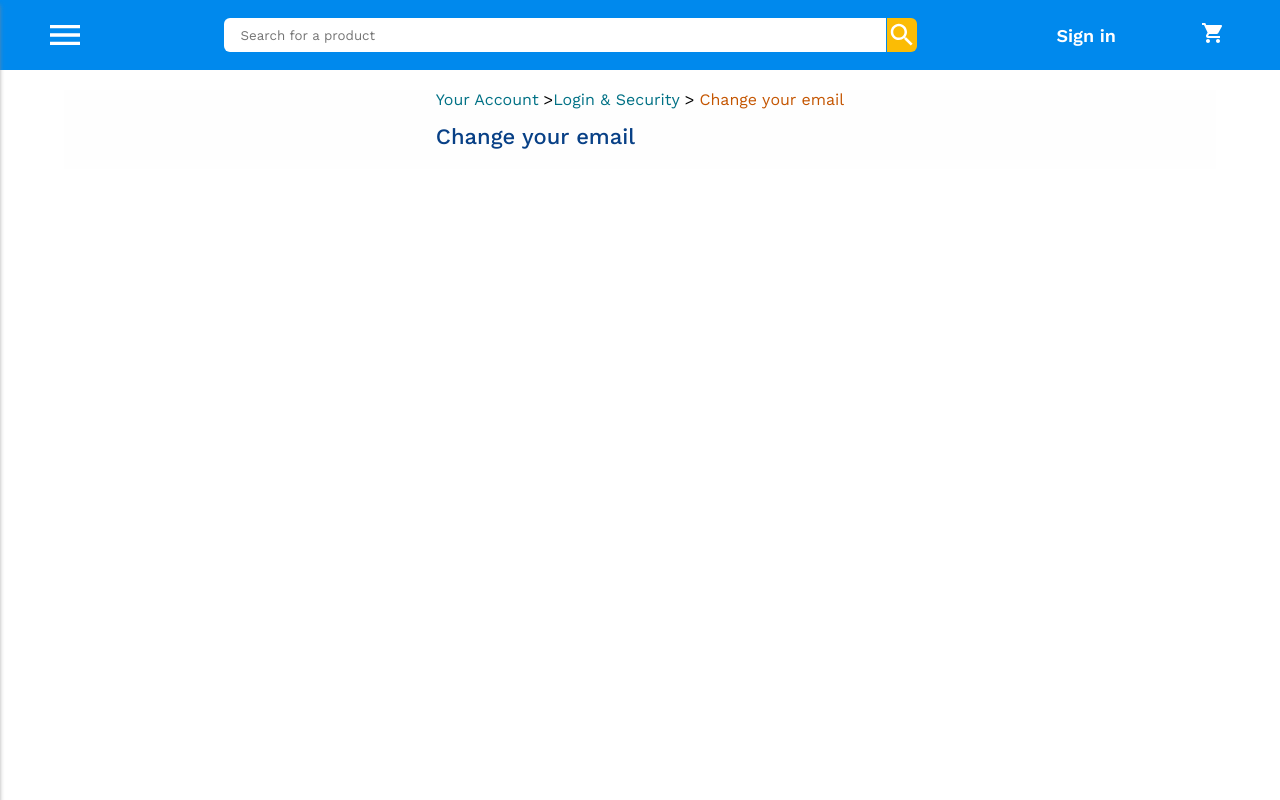
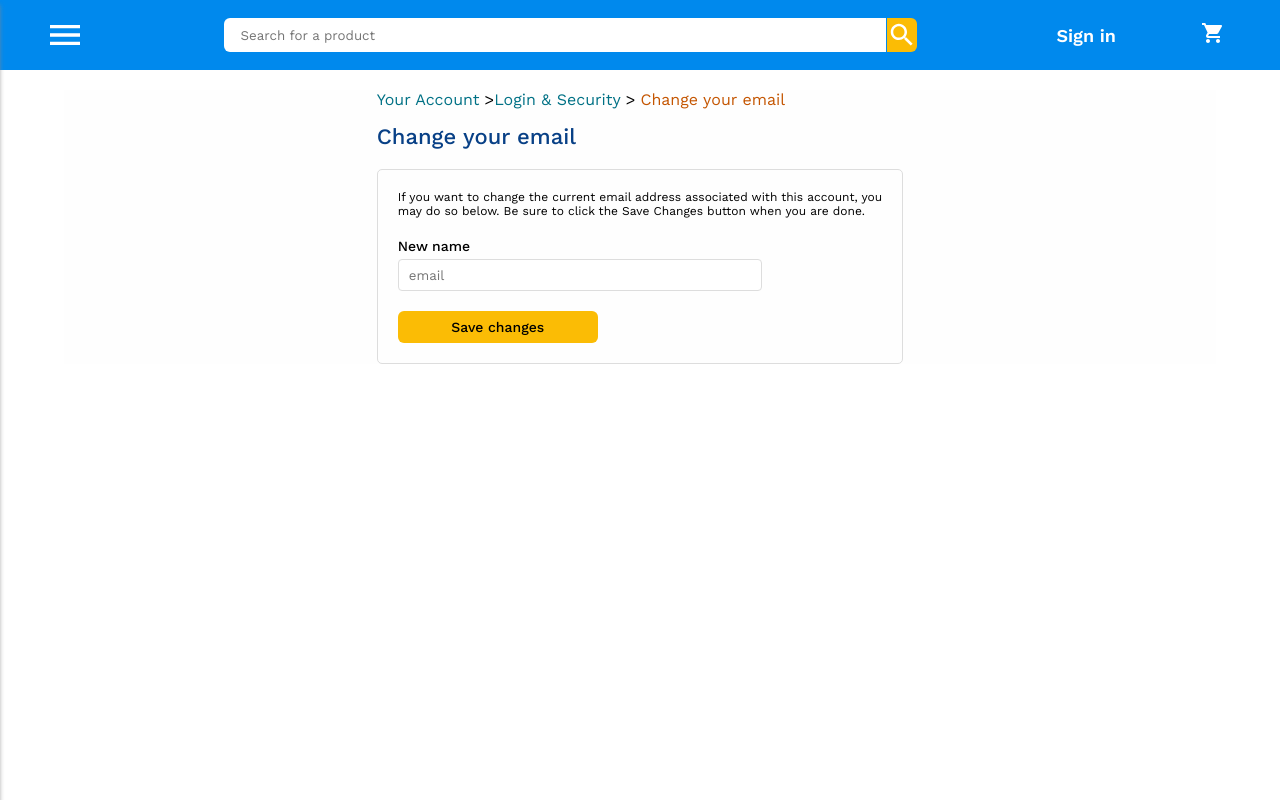
Before and after one commit to peterbeeshop/pbee-tech-frontend-, a React (Create React App) app: page /account/security/change-email in a window 1280 px wide. Built offline with nearby package versions, Linux system fonts and the light colour scheme.

Commit message:
worked on all the security screens

```diff
--- a/src/pages/account/address/create-address/index.tsx
+++ b/src/pages/account/address/create-address/index.tsx
@@ -1,4 +1,4 @@
-import { Link, useNavigate, redirect } from 'react-router-dom'
+import { Link, useNavigate } from 'react-router-dom'
 import styles from './index.module.scss'
 
 const CreateAddress = () => {
--- a/src/pages/account/security/change-email/index.module.scss
+++ b/src/pages/account/security/change-email/index.module.scss
@@ -8,5 +8,52 @@
 
     .container {
         width: fit-content;
+
+
+        .content {
+            border: 1px solid $hairline-color;
+            padding: 20px;
+            border-radius: 5px;
+            p {
+                font-size: 12px;
+                font-weight: 400;
+            }
+
+            input {
+                width: 350px;
+                height: 28px;
+                border-radius: 4px;
+                border: 1px solid $hairline-color;
+                padding-left: 10px;
+
+                &:focus {
+                    outline: none;
+                    border-color: $primary-color;
+
+                }
+            }
+
+            h6 {
+                margin: 20px 0 5px 0;
+                font-size: 14px;
+                font-weight: 500;
+            }
+
+            button {
+                background-color: $orange-background;
+                border: none;
+                width: 200px;
+                height: 32px;
+                border-radius: 6px;
+                font-weight: 500;
+                font-size: 14px;
+                cursor: pointer;
+                margin-top: 20px;
+
+                &:hover {
+                    background-color: $orange-background-hover;
+                }
+            }
+        }
     }
 }
--- a/src/pages/account/security/change-email/index.tsx
+++ b/src/pages/account/security/change-email/index.tsx
@@ -19,6 +19,19 @@ const ChangeEmail = () => {
           </div>
           <h5>Change your email</h5>
         </section>
+        <div className={styles.content}>
+          <p>
+            If you want to change the current email address associated with this
+            account, you <br />
+            may do so below. Be sure to click the Save Changes button when you
+            are done.
+          </p>
+          <div>
+            <h6>New name</h6>
+            <input type="text" placeholder="email" />
+          </div>
+          <button>Save changes</button>
+        </div>
       </div>
     </div>
   )
--- a/src/pages/account/security/change-name/index.module.scss
+++ b/src/pages/account/security/change-name/index.module.scss
@@ -13,7 +13,7 @@
             padding: 20px;
             border-radius: 5px;
             p {
-                font-size: 11px;
+                font-size: 12px;
                 font-weight: 400;
             }
 
--- a/src/pages/account/security/change-name/index.tsx
+++ b/src/pages/account/security/change-name/index.tsx
@@ -27,7 +27,7 @@ const ChangeName = () => {
           </p>
           <div>
             <h6>New name</h6>
-            <input type="text" placeholder="peter beeshop" />
+            <input type="text" placeholder="full name" />
           </div>
           <button>Save changes</button>
         </div>
--- a/src/pages/account/security/change-password/index.module.scss
+++ b/src/pages/account/security/change-password/index.module.scss
@@ -7,5 +7,52 @@
 
     .container {
         width: fit-content;
+
+        .content {
+            border: 1px solid $hairline-color;
+            padding: 20px;
+            border-radius: 5px;
+            p {
+                font-size: 12px;
+                font-weight: 400;
+            }
+
+            input {
+                width: 350px;
+                height: 28px;
+                border-radius: 4px;
+                border: 1px solid $hairline-color;
+                padding-left: 10px;
+                margin-bottom: 10px;
+
+                &:focus {
+                    outline: none;
+                    border-color: $primary-color;
+
+                }
+            }
+
+            h6 {
+                margin: 20px 0 5px 0;
+                font-size: 14px;
+                font-weight: 500;
+            }
+
+            button {
+                background-color: $orange-background;
+                border: none;
+                width: 200px;
+                height: 32px;
+                border-radius: 6px;
+                font-weight: 500;
+                font-size: 14px;
+                cursor: pointer;
+                margin-top: 20px;
+
+                &:hover {
+                    background-color: $orange-background-hover;
+                }
+            }
+        }
     }
 }
--- a/src/pages/account/security/change-password/index.tsx
+++ b/src/pages/account/security/change-password/index.tsx
@@ -19,6 +19,22 @@ const ChangePassword = () => {
           </div>
           <h5>Change your password</h5>
         </section>
+        <div className={styles.content}>
+          <p>Use the form below to change your password.</p>
+          <div>
+            <h6>Current Password</h6>
+            <input type="text" placeholder="current password" />
+          </div>
+          <div>
+            <h6>New Password</h6>
+            <input type="text" placeholder="Your new password" />
+          </div>
+          <div>
+            <h6>Confirm Password</h6>
+            <input type="text" placeholder="confirm new password" />
+          </div>
+          <button>Save changes</button>
+        </div>
       </div>
     </div>
   )
```
